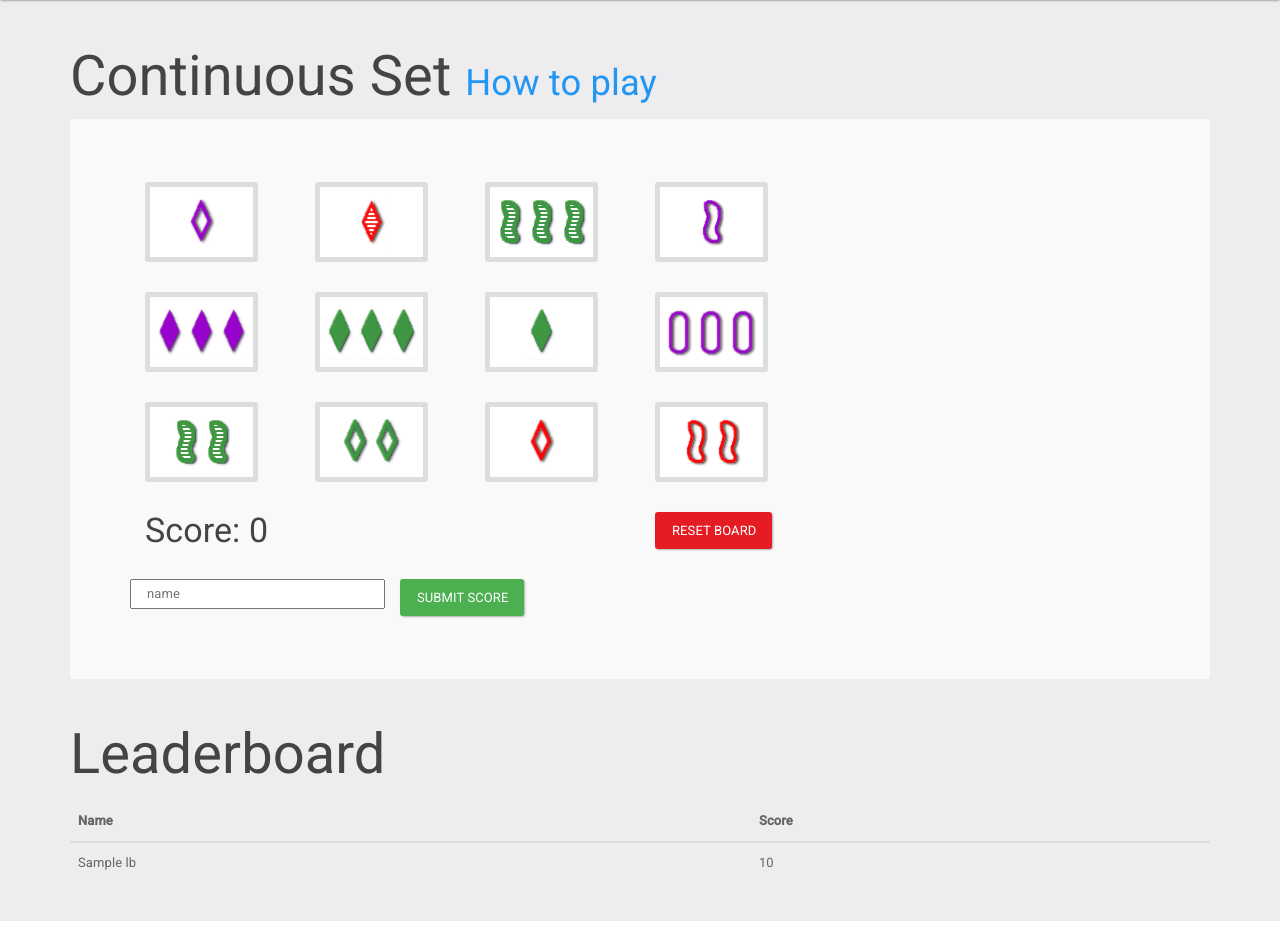
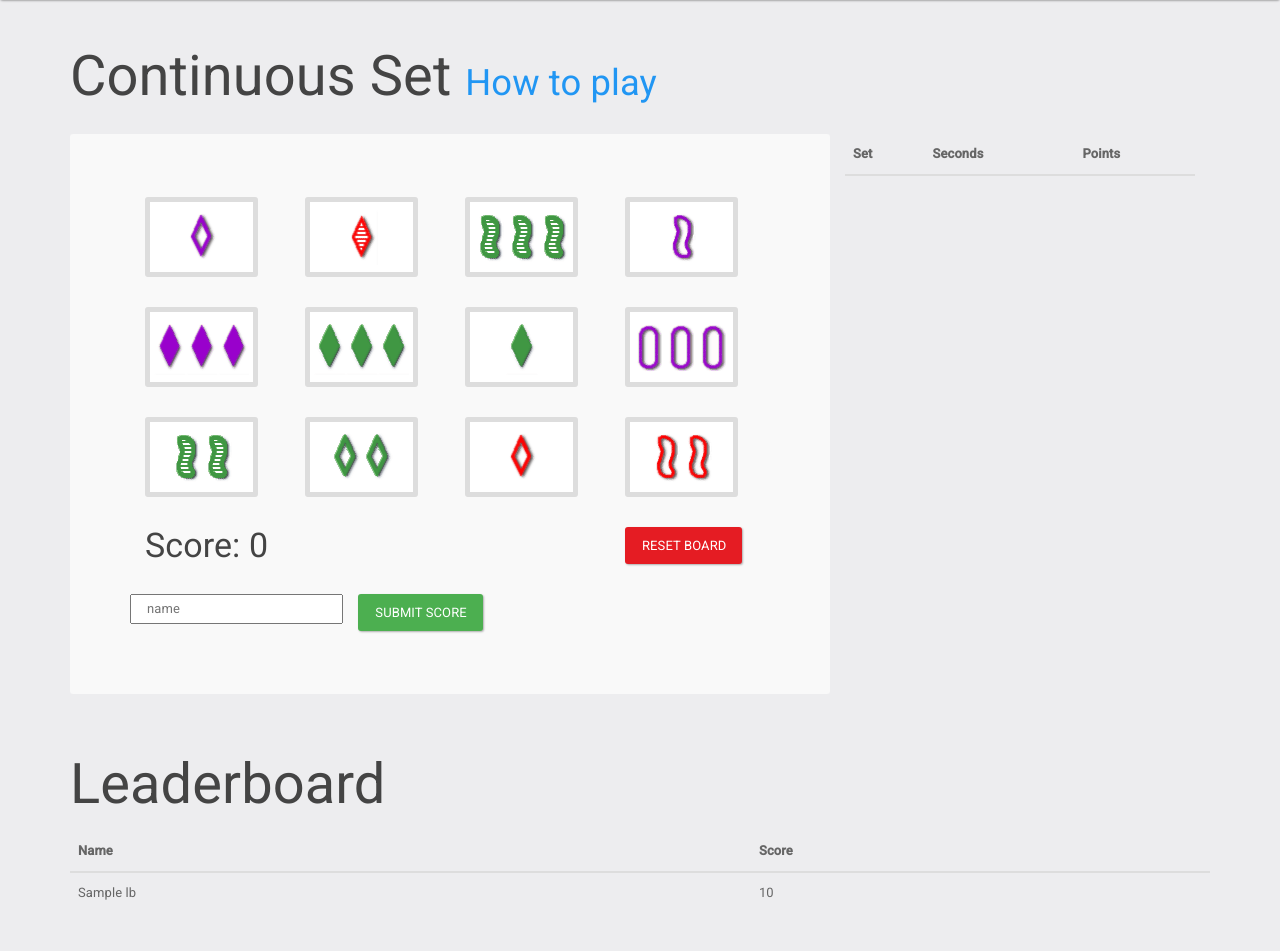
Before and after one commit to crazcarl/crazcarl, a Python web app: template templates/setgame.html in a window 1280 px wide. Shown: the part 76-1027 px from the top of the page. Before the commit the page ends 997 px from the top, so only its background shows below. Run offline with Jinja, Linux system fonts and the light colour scheme; the template is opened without the code that fills it: most values are stand-ins (such as "Sample title", 1, 10 or a date in 2020); lists and menus that the app fills with data are empty; some libraries are stand-ins or nearby versions.

Commit message:
more set stuff
yeah!

```diff
--- a/static/set.js
+++ b/static/set.js
@@ -87,9 +87,18 @@ var cellClick = function() {
 			var points = 1;
 
 			// Log set to screen
-			var setStr = '<tr><td>' + 'imgs' + '</td>'   // imgs
-			setStr +=    '<td>' + time + '</td>'	     // seconds
-			setStr +=    '<td>' + points + '</td></tr>'  // points
+
+			var img1 = '/static/imgs/' + pad(setAr[0],2);
+			var img2 = '/static/imgs/' + pad(setAr[1],2);
+			var img3 = '/static/imgs/' + pad(setAr[2],2);
+
+			var imgs = '<img style=\'width:33%\' class=\'img-rounded\' src=\''+ img1 + '.gif\'></img>'
+			imgs    += '<img style=\'width:33%\' class=\'img-rounded\' src=\''+ img2 + '.gif\'></img>'
+			imgs    += '<img style=\'width:33%\' class=\'img-rounded\' src=\''+ img3 + '.gif\'></img>'
+
+			var setStr = '<tr><td style=\'width:50%\'>' + imgs + '</td>'     // imgs
+			setStr +=    '<td style=\'width:25%\'>' + time + '</td>'	     // seconds
+			setStr +=    '<td style=\'width:25%\'>' + points + '</td></tr>'  // points
 			$('#setsTable > tbody:last').append(setStr);
 
 			// Update overall score
@@ -110,10 +119,16 @@ var cellClick = function() {
 
 var resetClick = function() {
 
-	sets = setCheck();
-	if (sets) {
+	var sets = setCheck();
+	if (sets.length > 0) {
+		// Update Message
 		message = 'you bitch';
 		$('#score').delay(100).text(0).css({'color':'red'}).fadeIn('slow');
+
+		// Update Modal Pop-up
+		$('#resetModal').modal('toggle')
+
+
 	}
 	else
 		message = 'good call';
@@ -122,6 +137,7 @@ var resetClick = function() {
 
 	initialize();
 
+	setStart = Date.now();  // Reset Timer
 
 
 }
@@ -295,7 +311,7 @@ function pad(num, size) {
 }
 
 var setCheck = function() {
-	var count = 0;
+	var sets = [];
 	for (var i = 0; i < $('.tileImg').length; i++) {
 		for (var j = i + 1; j < $('.tileImg').length; j++) {
 			for (var k = j + 1; k < $('.tileImg').length; k++) {
@@ -305,10 +321,10 @@ var setCheck = function() {
 			var tile3 = parseInt(String($('#tile'+k).attr('src').slice(13,15)));
 
 			if (evaluate([tile1,tile2,tile3]))
-				count += 1;
+				sets.push([tile1,tile2,tile3]);
 			}
 		}
 	}
-	return count;
+	return sets;
 
 }
--- a/templates/setgame.html
+++ b/templates/setgame.html
@@ -5,38 +5,55 @@
 	{% include 'top_bar.html' %}
 	<div class="container">
 		<h1> Continuous Set <small><a href="http://www.setgame.com/sites/default/files/instructions/SET%20INSTRUCTIONS%20-%20ENGLISH.pdf">How to play </a></small></h1>
-		<div class="jumbotron">
 		<div class="row">
-		  <div class="tile col-md-2 col-xs-2"><img src="" class="img-thumbnail tileImg" id="tile0"></div>
-		  <div class="tile col-md-2 col-xs-2"><img src="" class="img-thumbnail tileImg" id="tile1"></div>
-		  <div class="tile col-md-2 col-xs-2"><img src="" class="img-thumbnail tileImg" id="tile2"></div>
-		  <div class="tile col-md-2 col-xs-2"><img src="" class="img-thumbnail tileImg" id="tile3"></div>
+		<div class="jumbotron col-md-8 col-xs-8">
+		<div class="row">
+		  <div class="tile col-md-3 col-xs-3"><img src="" class="img-thumbnail tileImg" id="tile0"></div>
+		  <div class="tile col-md-3 col-xs-3"><img src="" class="img-thumbnail tileImg" id="tile1"></div>
+		  <div class="tile col-md-3 col-xs-3"><img src="" class="img-thumbnail tileImg" id="tile2"></div>
+		  <div class="tile col-md-3 col-xs-3"><img src="" class="img-thumbnail tileImg" id="tile3"></div>
+		</div>
+
+
+		<div class="row">
+		  <div class="tile col-md-3 col-xs-3"><img src="" class="img-thumbnail tileImg" id="tile4"></div>
+		  <div class="tile col-md-3 col-xs-3"><img src="" class="img-thumbnail tileImg" id="tile5"></div>
+		  <div class="tile col-md-3 col-xs-3"><img src="" class="img-thumbnail tileImg" id="tile6"></div>
+		  <div class="tile col-md-3 col-xs-3"><img src="" class="img-thumbnail tileImg" id="tile7"></div>
 		</div>
 
 		<div class="row">
-		  <div class="tile col-md-2 col-xs-2"><img src="" class="img-thumbnail tileImg" id="tile4"></div>
-		  <div class="tile col-md-2 col-xs-2"><img src="" class="img-thumbnail tileImg" id="tile5"></div>
-		  <div class="tile col-md-2 col-xs-2"><img src="" class="img-thumbnail tileImg" id="tile6"></div>
-		  <div class="tile col-md-2 col-xs-2"><img src="" class="img-thumbnail tileImg" id="tile7"></div>
-		</div>
-
-		<div class="row">
-		  <div class="tile col-md-2 col-xs-2"><img src="" class="img-thumbnail tileImg" id="tile8"></div>
-		  <div class="tile col-md-2 col-xs-2"><img src="" class="img-thumbnail tileImg" id="tile9"></div>
-		  <div class="tile col-md-2 col-xs-2"><img src="" class="img-thumbnail tileImg" id="tile10"></div>
-		  <div class="tile col-md-2 col-xs-2"><img src="" class="img-thumbnail tileImg" id="tile11"></div>
+		  <div class="tile col-md-3 col-xs-3"><img src="" class="img-thumbnail tileImg" id="tile8"></div>
+		  <div class="tile col-md-3 col-xs-3"><img src="" class="img-thumbnail tileImg" id="tile9"></div>
+		  <div class="tile col-md-3 col-xs-3"><img src="" class="img-thumbnail tileImg" id="tile10"></div>
+		  <div class="tile col-md-3 col-xs-3"><img src="" class="img-thumbnail tileImg" id="tile11"></div>
 		</div>
 
 
 		<div class="row" id="scoreRow">
-			<div class="col-md-2 col-xs-2 h3">Score: <span id="score">0</span></div>
-			<div class="col-md-3 col-md-offset-1 col-xs-offset-1 col-xs-3 h3"><div id="message"></div></div>
-			<div class="col-md-2 col-xs-2"><button class="btn btn-danger" id="reset">Reset board</button></div>
+			<div class="col-md-3 col-xs-3 h3">Score: <span id="score">0</span></div>
+			<div class="col-md-5 col-md-offset-1 col-xs-offset-1 col-xs-4 h3"><div id="message"></div></div>
+			<div class="col-md-3 col-xs-3"><button class="btn btn-danger" id="reset" data-target="#lineModal">Reset board</button></div>
 		</div>
 		<div class="row">
-			<input class="cod-md-3 col-xs-3" placeholder="name" id="username"></input>
-			<div class="col-md-3 col-xs-3"><button class="btn btn-success" id="subScore">Submit Score</button></div>
-		</div></div>
+			<input class="cod-md-4 col-xs-4" placeholder="name" id="username"></input>
+			<div class="col-md-4 col-xs-4"><button class="btn btn-success" id="subScore">Submit Score</button></div>
+		</div>
+		</div>
+		<div class="col-md-4 col-xs-4">
+				<table class="table table-responsive" id="setsTable">
+				<thead>
+					<th>Set</th>
+					<th>Seconds</th>
+					<th>Points</th>
+				</thead>
+				<tbody id="sets">
+					<tr>
+					</tr>
+				</tbody>
+			</table>
+		  </div>
+		</div>
 		<div class="h1 col-md-3 row">Leaderboard</div>
 
 
@@ -56,5 +73,19 @@
 				</tbody>
 			</table>
 		</div>
+
+<div class="modal fade" id="resetModal" tabindex="-1" role="dialog" aria-labelledby="resetModal" aria-hidden="true">
+    <div class="modal-dialog">
+        <div class="modal-content">
+            <div class="modal-header">
+            <button type="button" class="close" data-dismiss="modal" aria-hidden="true">close</button>
+            <h4 class="modal-title" id="myModalLabel">You Bitch</h4>
+            </div>
+            <div class="modal-body">
+                <h3>Here is one that you missed</h3>
+            </div>
+    </div>
+  </div>
+</div>
 	</div>
 </body>
```
